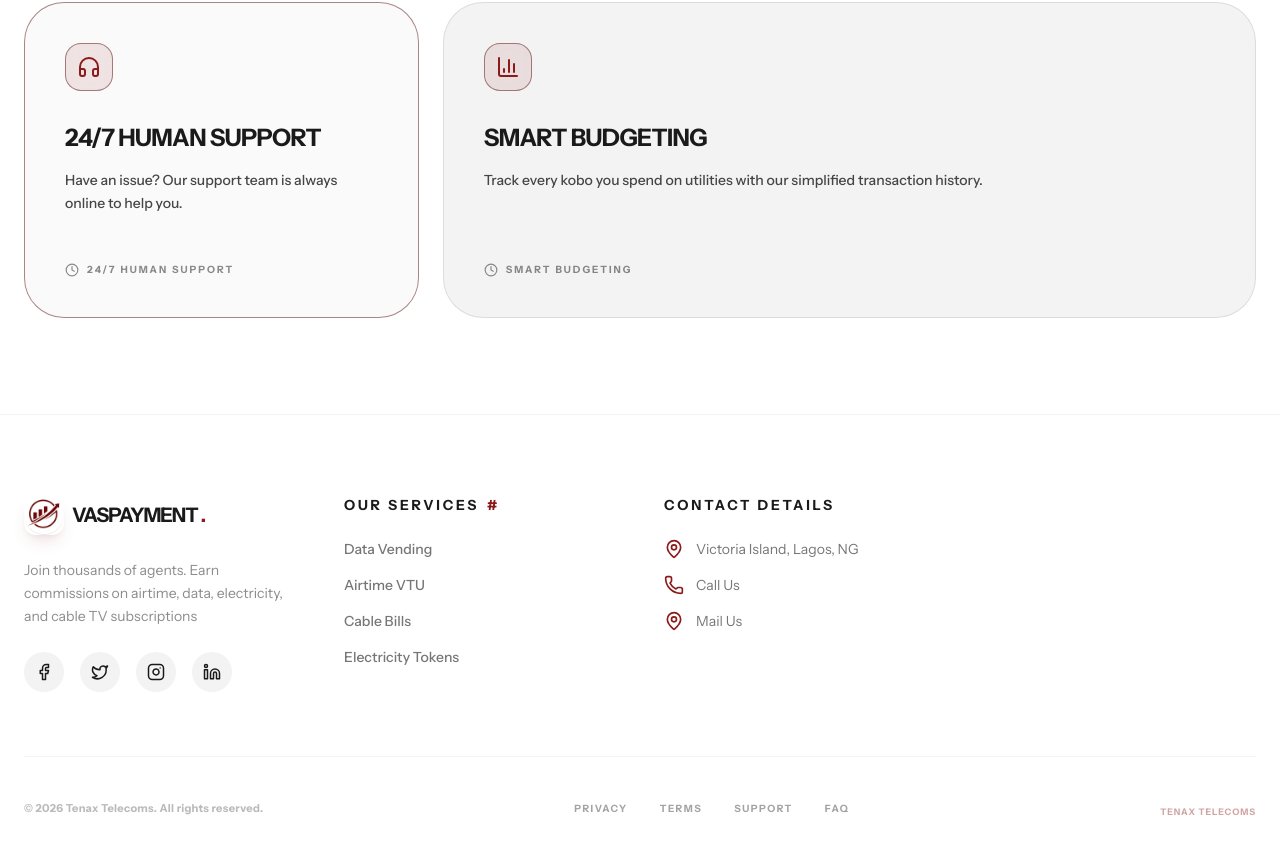
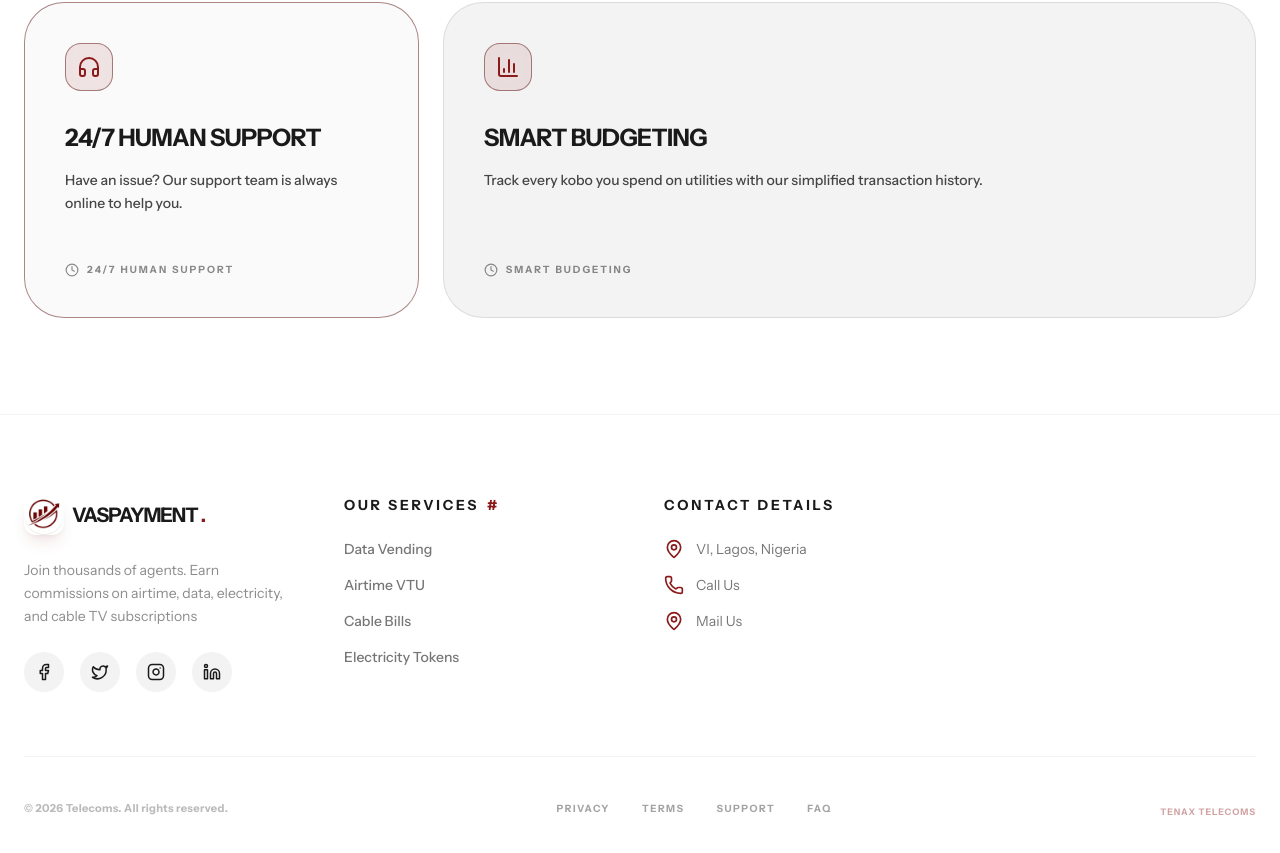
Before and after one commit to marcusarfolabi/tenaxvtu.com, a Next.js app: page / in a window 1280 px wide. Shown: the part 2347-3200 px from the top of the page. Built offline with nearby package versions, Linux system fonts and the light colour scheme; no server answers.

Commit message:
fix: update footer to use environment variables for address and app name

```diff
--- a/components/Footer.tsx
+++ b/components/Footer.tsx
@@ -79,7 +79,7 @@ export default function Footer() {
               <li className="flex items-start gap-3 text-foreground/60">
                 <MapPin size={20} className="text-brand-red shrink-0" />
                 <span className="text-sm">
-                  Victoria Island, Lagos, NG
+                  {process.env.NEXT_PUBLIC_ADDRESS || "VI, Lagos, Nigeria"}
                 </span>
               </li>
               <li className="flex items-center gap-3 text-foreground/60">
@@ -106,7 +106,7 @@ export default function Footer() {
         <div className="pt-10 border-t border-foreground/5 flex flex-col md:flex-row justify-between items-center gap-6">
           {/* Copyright Left */}
           <p className="text-foreground/30 text-[11px] font-bold tracking-wide">
-            © {new Date().getFullYear()} Tenax Telecoms. All rights reserved.
+            © {new Date().getFullYear()} {process.env.NEXT_PUBLIC_APP_NAME} Telecoms. All rights reserved.
           </p>
 
           {/* Navigation Middle */}
```
